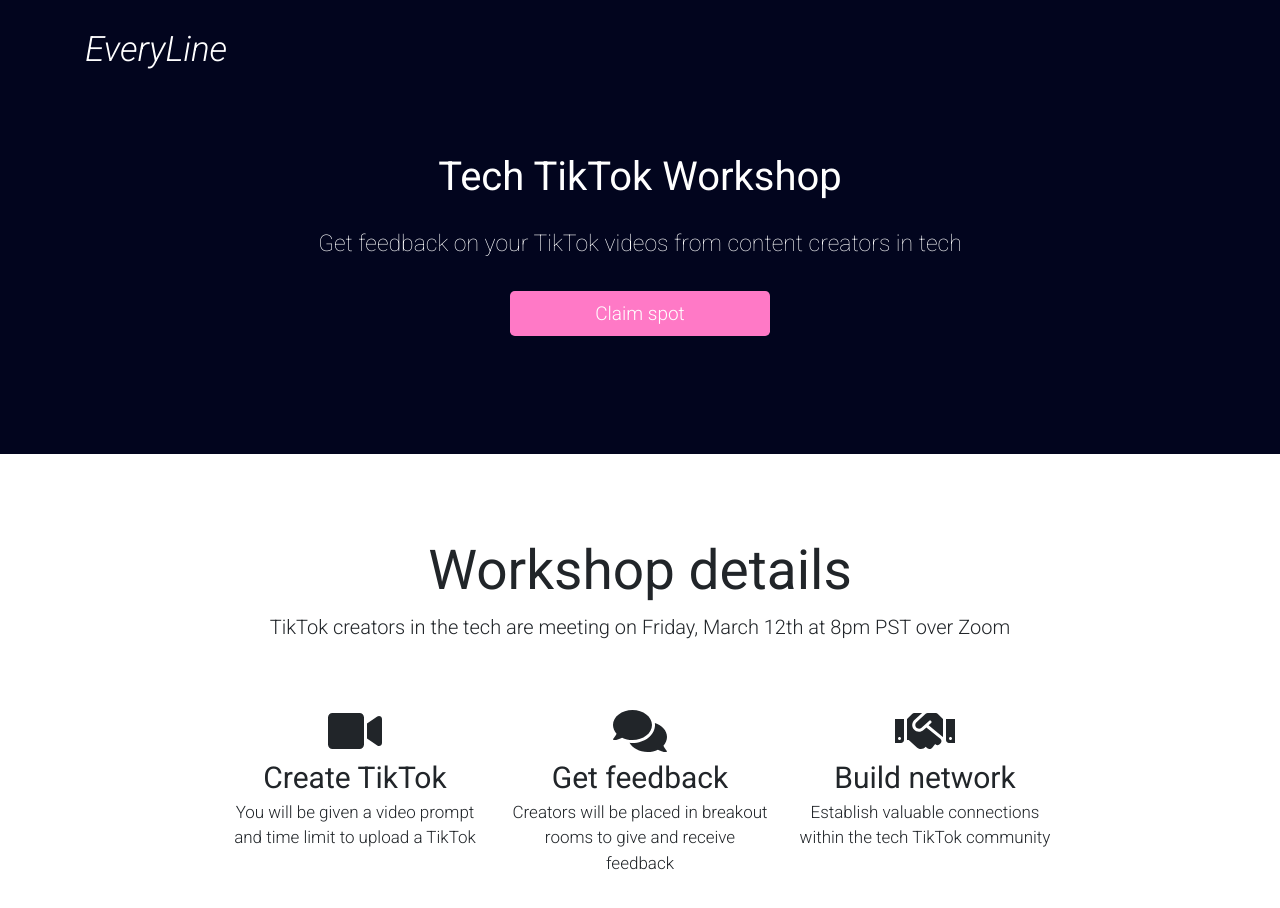
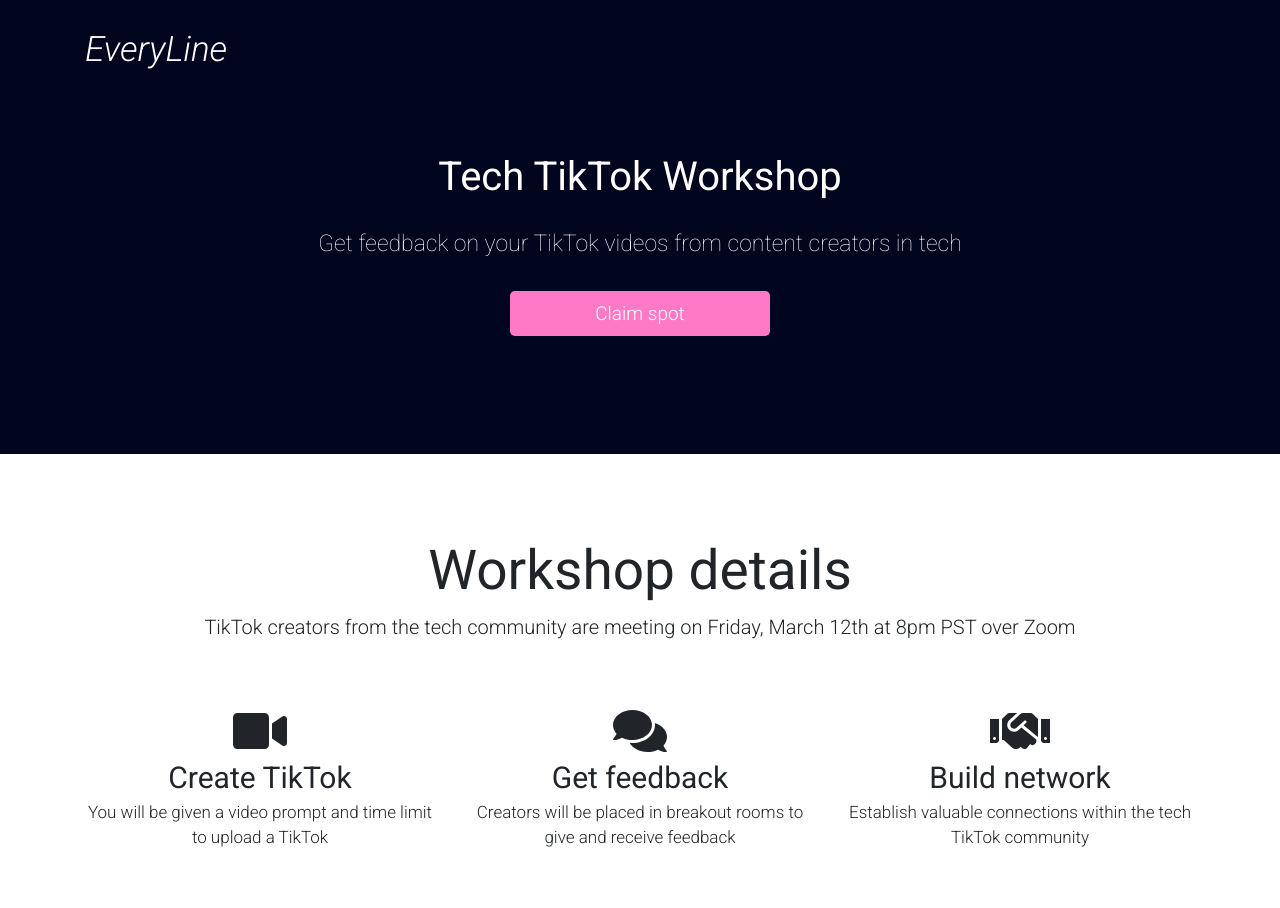
Before and after one commit to andrewroblesdev/EveryLine, a Next.js app: page / in a window 1280 px wide. Shown: the top 908 px of the page. Built offline with nearby package versions, Linux system fonts and the light colour scheme.

Commit message:
Desktop optimize about section

```diff
--- a/components/about/about.js
+++ b/components/about/about.js
@@ -12,13 +12,13 @@ export default function About() {
                         Workshop details
                     </div>
                     <div className={`${styles.medium}`}>
-                    TikTok creators in the tech are meeting on Friday, March 12th at 8pm PST over Zoom
+                    TikTok creators from the tech community are meeting on Friday, March 12th at 8pm PST over Zoom
                     </div>
                 </div>
             </div>
             <div className={`${styles.spacer}`}></div>
             <div className={`row justify-content-center`}>
-                <div className={`col-md-3 text-center mb-5`}>
+                <div className={`col text-center mb-5`}>
                     <i className={`fas fa-video fa-3x`}></i>
 
                     <div className={`${styles.subtitle}`}>
@@ -28,7 +28,7 @@ export default function About() {
                        You will be given a video prompt and time limit to upload a TikTok
                     </div>
                 </div>
-                <div className={`col-md-3 text-center mb-5`}>
+                <div className={`col text-center mb-5`}>
                     <div>
                         <i className={`fas fa-comments fa-3x`}></i>
                     </div>
@@ -39,7 +39,7 @@ export default function About() {
                         Creators will be placed in breakout rooms to give and receive feedback
                     </div>
                 </div>
-                <div className={`col-md-3 text-center`}>
+                <div className={`col text-center`}>
                     <div>
                         <i className={`fas fa-handshake fa-3x`}></i>
                     </div>
```
